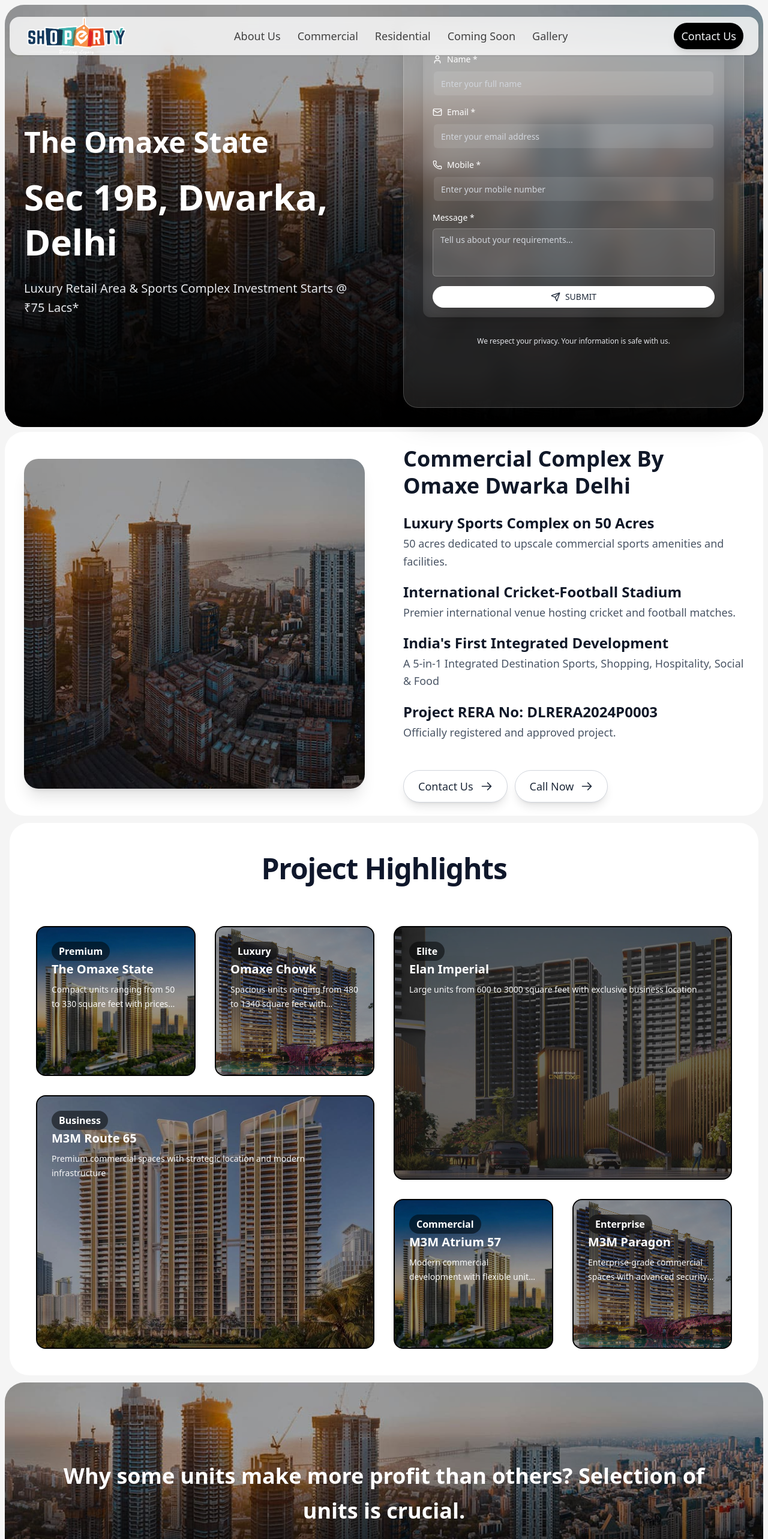
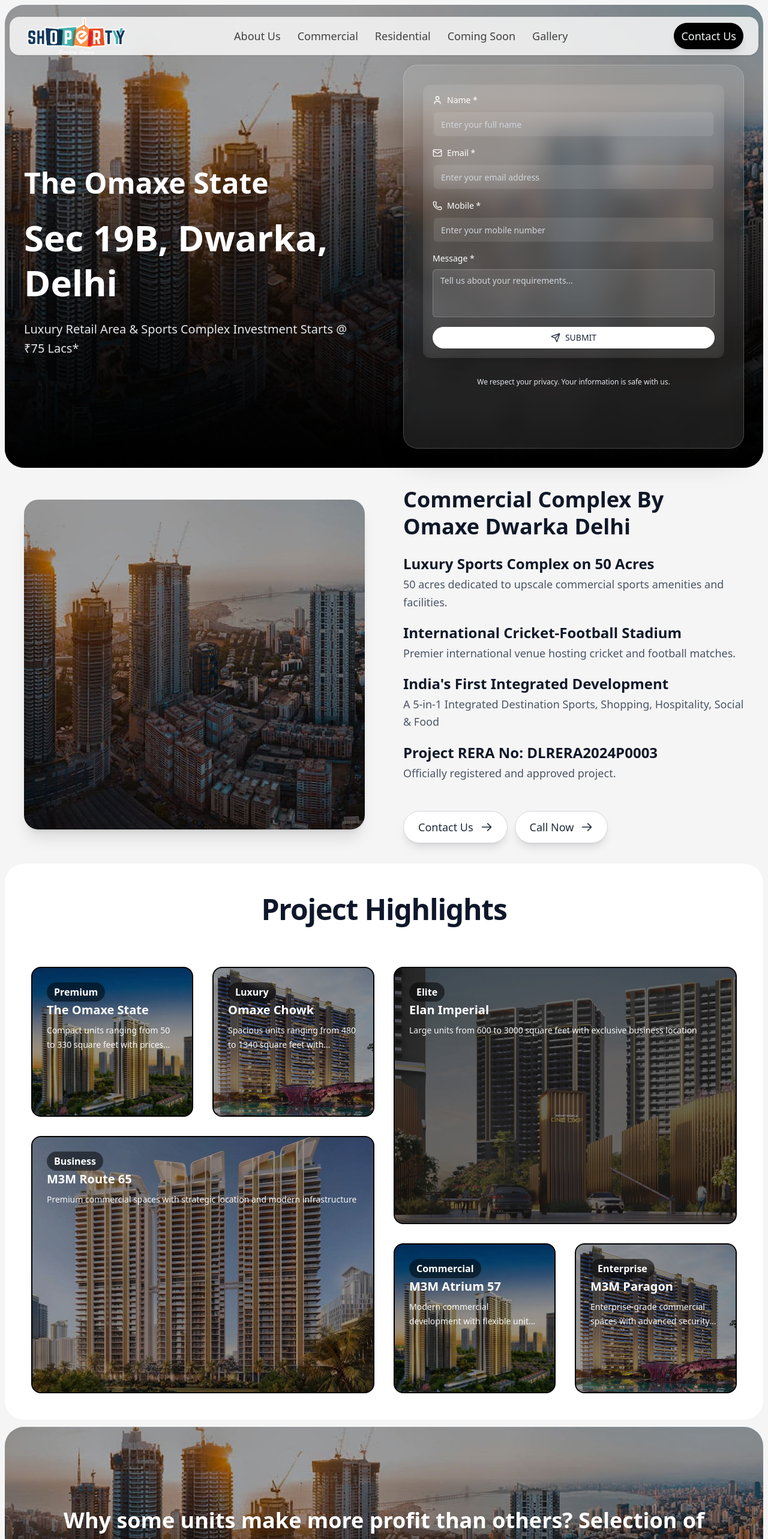
Before and after one commit to Pushpbhadana/RealEstate, a React (Vite) app: page /details in a window 1280 px wide. Shown: the top 2566 px of the page at 60% size. Built offline with nearby package versions, Linux system fonts and the light colour scheme.

Commit message:
padding Fix

```diff
--- a/src/pages/Details.tsx
+++ b/src/pages/Details.tsx
@@ -8,7 +8,7 @@
     return (
         <>
             {/* Hero Section */}
-            <div className="min-h-[calc(90vh-5rem)] mx-2 my-4 sm:m-2 rounded-3xl sm:rounded-4xl relative">
+            <div className="min-h-[calc(90vh-5rem)] mx-2 my-4 md:pt-12 lg:pt-17 sm:m-2 rounded-3xl sm:rounded-4xl relative">
                 {/* Background Image Div */}
                 <div
                     className="absolute inset-0 bg-cover bg-center rounded-3xl sm:rounded-4xl bg-no-repeat"
@@ -49,7 +49,7 @@
             {/* Hero Section End */}
 
             {/* About Section */}
-            <div className="min-h-auto lg:min-h-[calc(90vh-5rem)] mx-2 my-4 sm:m-2 rounded-3xl sm:rounded-4xl relative bg-white">
+            <div className="min-h-auto lg:min-h-[calc(90vh-5rem)] mx-2 my-4 sm:m-2 rounded-3xl sm:rounded-4xl relative">
                 <div className="relative z-10 min-h-auto py-8 lg:py-0 lg:min-h-[calc(90vh-5rem)] flex items-center justify-center p-4 sm:p-6 lg:p-8">
                     <div className="grid grid-cols-1 lg:grid-cols-2 items-center w-full max-w-8xl gap-8 lg:gap-12 xl:gap-16">
 
@@ -145,7 +145,6 @@
             </div>
 
             {/* Magic Bento Section */}
-            <div className="mx-2 my-4 sm:m-2">
             <MagicBento
                 textAutoHide={true}
                 enableStars={true}
@@ -158,7 +157,6 @@
                 particleCount={12}
                 glowColor="132, 0, 255"
             />
-            </div>
 
             {/* CTA Section */}
             <div className="h-auto lg:h-[calc(70vh-5rem)] mx-2 my-4 sm:m-2 rounded-3xl sm:rounded-4xl relative">
```
Lines whose indentation alone changed are shown as unchanged.
